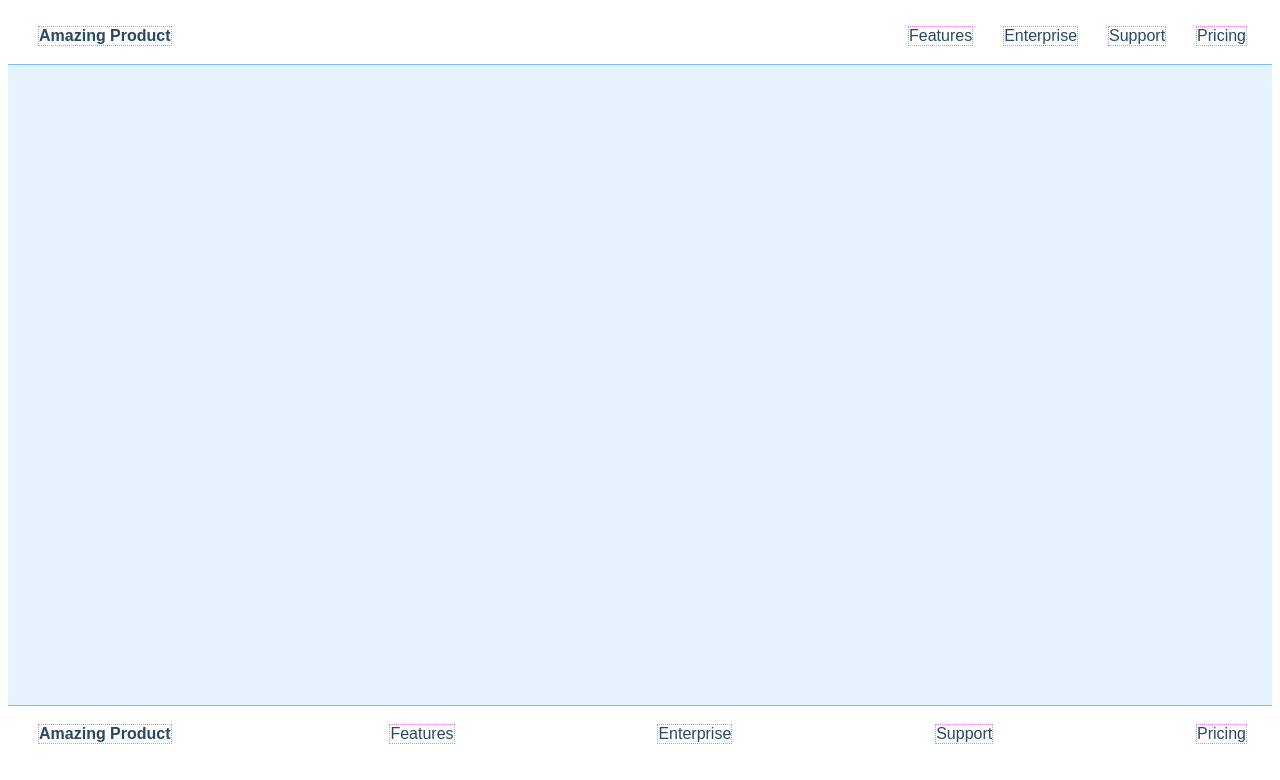
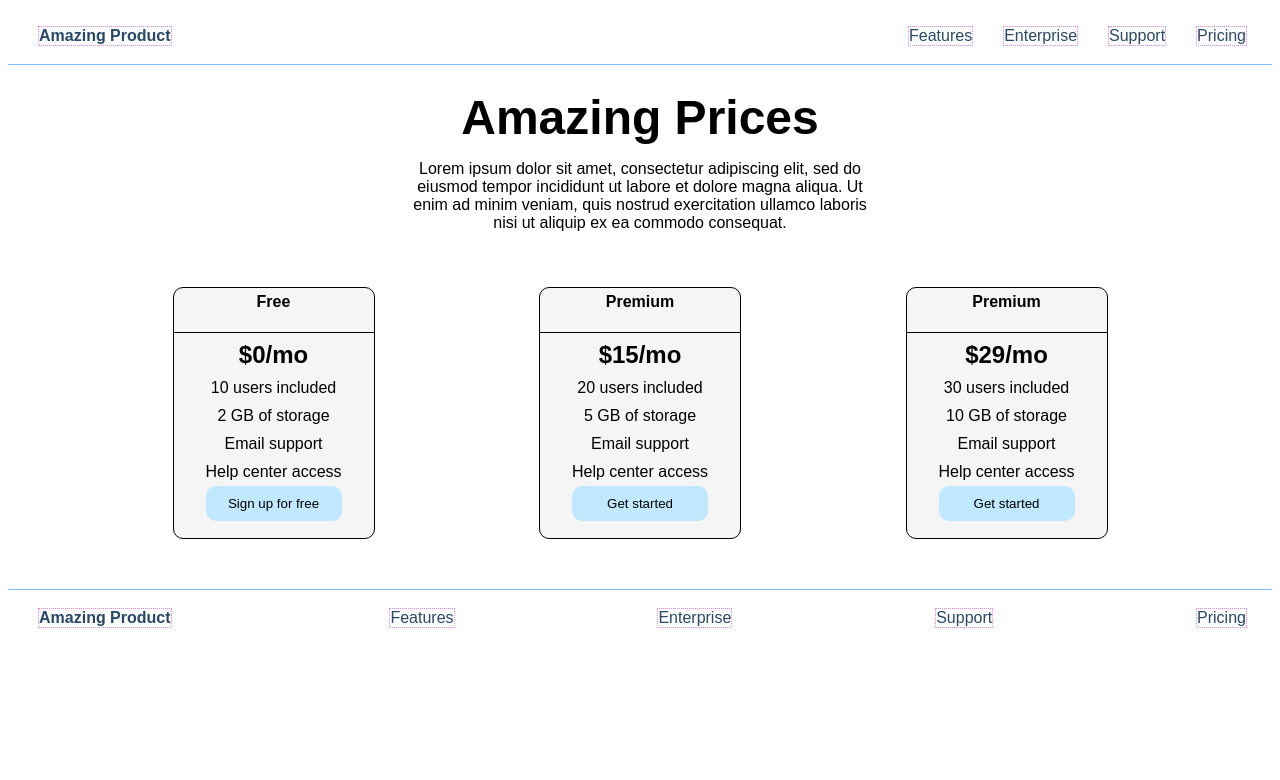
Before and after one commit to denamyte/Hyperskill_Frontend_04_Amazing_Prices, a website: page Amazing Prices/task/src/index.html in a window 1280 px wide. Drawn offline with Linux system fonts and the light colour scheme.

Commit message:
2023-11-23: Stage 2/4

```diff
--- a/Amazing Prices/Layout/task-info.yaml
+++ b/Amazing Prices/Layout/task-info.yaml
@@ -319,4 +319,4 @@ status: Solved
 feedback:
   message: Congratulations!
   time: "Tue, 21 Nov 2023 20:35:35 UTC"
-record: -1
+record: 1
--- a/Amazing Prices/lesson-info.yaml
+++ b/Amazing Prices/lesson-info.yaml
@@ -4,4 +4,4 @@ content:
   - Prices
   - Compare plans
   - Responsive for mobiles
-current_task: 0
+current_task: 1
--- a/Amazing Prices/task/src/assets/style.css
+++ b/Amazing Prices/task/src/assets/style.css
@@ -13,7 +13,7 @@ header, footer {
     height: 3.5em;
 }
 
-header, footer, nav {
+nav {
     display: flex;
 }
 
@@ -39,14 +39,99 @@ header, footer {
 }
 
 header {
+    display: flex;
     border-bottom: 1px solid rgba(1, 124, 255, .5);
 }
 
 main {
-    background-color: #E5F2FF;
-    height: 50vw;
+    display: flex;
+    flex-direction: column;
+    align-items: center;
+}
+
+main section {
+    display: flex;
+}
+
+main > section:first-child {
+    margin: 15px 0 50px 0;
+    flex-direction: column;
+    align-items: center;
+    text-align: center; /* To pass the tests */
+}
+
+main  section:first-child > h1 {
+    text-align: center; /* To pass the tests */
+    font-size: 48px;
+    font-weight: bold;
+    margin: 10px 0 0;
+}
+
+main  section:first-child > p {
+    text-align: center;
+    width: 480px;
+    margin: 15px 0 5px 0;
+}
+
+main  section:nth-child(2) {
+    margin: 0 0 50px;
+    width: 100%;
+    display: flex;
+    justify-content: space-evenly;
+}
+
+.card {
+    width: 200px;
+    height: 250px;
+    border: 1px solid black;
+    border-radius: 10px;
+    background-color: #F5F5F5;
+
+    display: flex;
+    flex-direction: column;
+    align-items: center;
+
+    text-align: center; /* To pass the tests */
+}
+
+.card-header {
+    height: 44px;
+    border-bottom: 1px solid black;
+    width: 100%;
+}
+
+.card-header h4 {
+    margin: 5px 0;
+    text-align: center;
+}
+
+.card-body {
+    height: 180px;
+    margin: 8px auto;
+
+    display: flex;
+    flex-direction: column;
+    align-items: center;
+}
+
+.card-body h3 {
+    margin: 0 0 5px;
+    font-size: 24px;
+}
+
+.card-body p {
+    margin: 5px 0;
+}
+
+.card-body button {
+    width: 136px;
+    height: 35px;
+    border-radius: 10px;
+    border: none;
+    background-color: #C0E8FF;
 }
 
 footer {
+    display: flex;
     border-top: 1px solid rgba(1, 124, 255, .5);
 }
--- a/Amazing Prices/task/src/index.html
+++ b/Amazing Prices/task/src/index.html
@@ -8,20 +8,73 @@
     <header>
         <a id="nav-brand">Amazing Product</a>
         <nav>
-            <a>Features</a>
-            <a>Enterprise</a>
-            <a>Support</a>
-            <a>Pricing</a>
+            <a id="nav-features">Features</a>
+            <a id="nav-enterprise">Enterprise</a>
+            <a id="nav-support">Support</a>
+            <a id="nav-pricing">Pricing</a>
         </nav>
     </header>
-    <main></main>
+    <main>
+        <section>
+            <h1>Amazing Prices</h1>
+            <p>Lorem ipsum dolor sit amet, consectetur adipiscing elit, sed do eiusmod
+                tempor incididunt ut labore et dolore magna aliqua. Ut enim ad minim veniam,
+                quis nostrud exercitation ullamco laboris nisi ut aliquip ex ea commodo consequat.
+            </p>
+        </section>
+        <section>
+
+            <div class="card">
+                <div class="card-header">
+                    <h4>Free</h4>
+                </div>
+                <div class="card-body">
+                    <h3>$0/mo</h3>
+                    <p>10 users included</p>
+                    <p>2 GB of storage</p>
+                    <p>Email support</p>
+                    <p>Help center access</p>
+                    <button>Sign up for free</button>
+                </div>
+            </div>
+
+            <div class="card">
+                <div class="card-header">
+                    <h4>Premium</h4>
+                </div>
+                <div class="card-body">
+                    <h3>$15/mo</h3>
+                    <p>20 users included</p>
+                    <p>5 GB of storage</p>
+                    <p>Email support</p>
+                    <p>Help center access</p>
+                    <button>Get started</button>
+                </div>
+            </div>
+
+            <div class="card">
+                <div class="card-header">
+                    <h4>Premium</h4>
+                </div>
+                <div class="card-body">
+                    <h3>$29/mo</h3>
+                    <p>30 users included</p>
+                    <p>10 GB of storage</p>
+                    <p>Email support</p>
+                    <p>Help center access</p>
+                    <button>Get started</button>
+                </div>
+            </div>
+
+        </section>
+    </main>
     <footer>
-        <a>Amazing Product</a>
+        <a id="foot-brand">Amazing Product</a>
 
-        <a href="#">Features</a>
-        <a href="#">Enterprise</a>
-        <a href="#">Support</a>
-        <a href="#">Pricing</a>
+        <a id="foot-features">Features</a>
+        <a id="foot-enterprise">Enterprise</a>
+        <a id="foot-support">Support</a>
+        <a id="foot-pricing">Pricing</a>
     </footer>
 
     <link rel="stylesheet" type="text/css" href="assets/style.css">
--- a/course-remote-info.yaml
+++ b/course-remote-info.yaml
@@ -3,14 +3,14 @@ hyperskill_project:
   ide_files: https://cogniterra.org/media/attachments/lesson/27206/additional_files.json
   is_template_based: false
   use_ide: true
-update_date: "Thu, 23 Nov 2023 15:49:19 UTC"
+update_date: "Thu, 23 Nov 2023 20:49:23 UTC"
 stages:
   - id: 1731
     step: 24335
     is_completed: true
   - id: 1732
     step: 24336
-    is_completed: false
+    is_completed: true
   - id: 1733
     step: 24337
     is_completed: false
```
Also changed, not shown: Amazing Prices/Prices/task-info.yaml (+60 -1 lines), Amazing Prices/task/test/test.js (+178 -7 lines).
